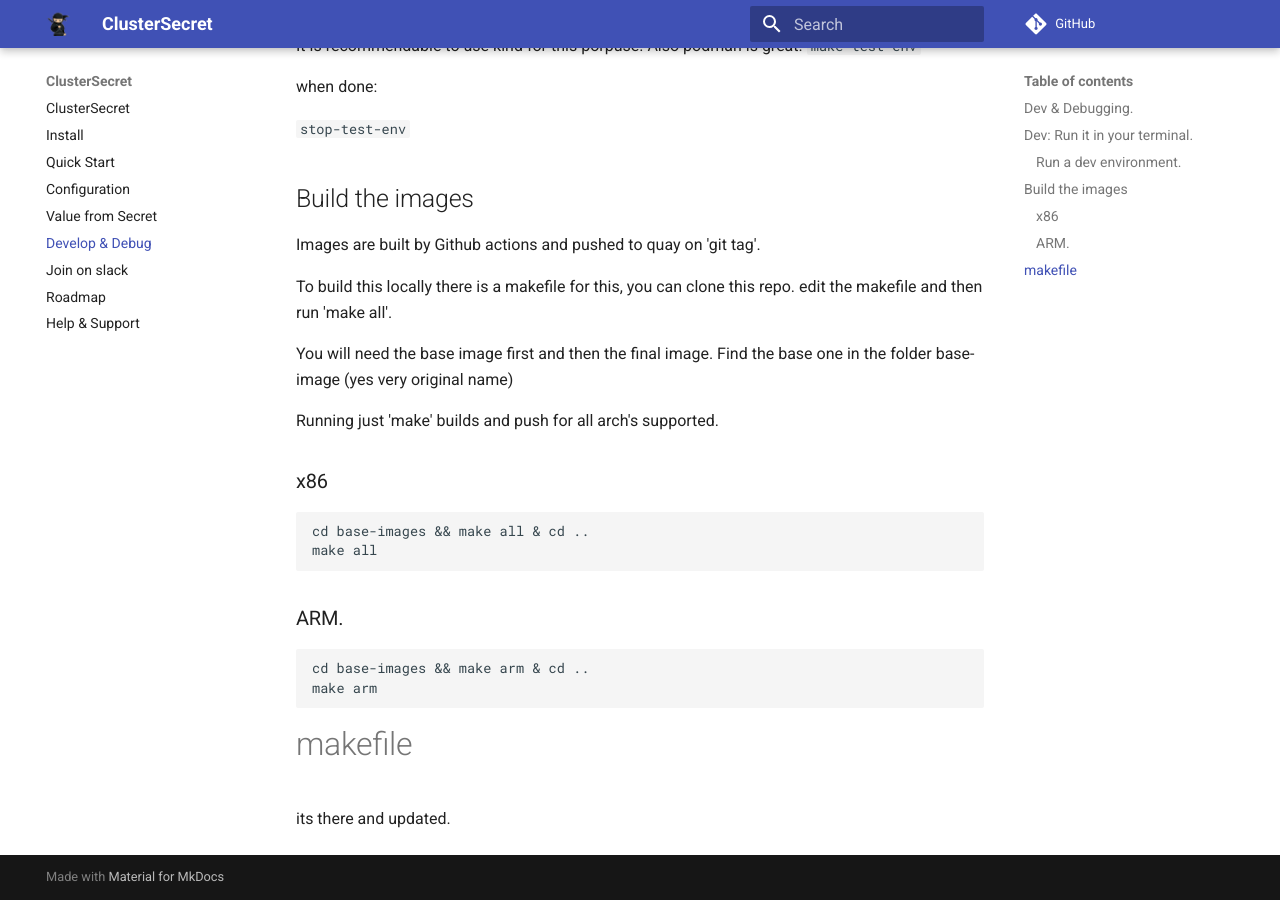
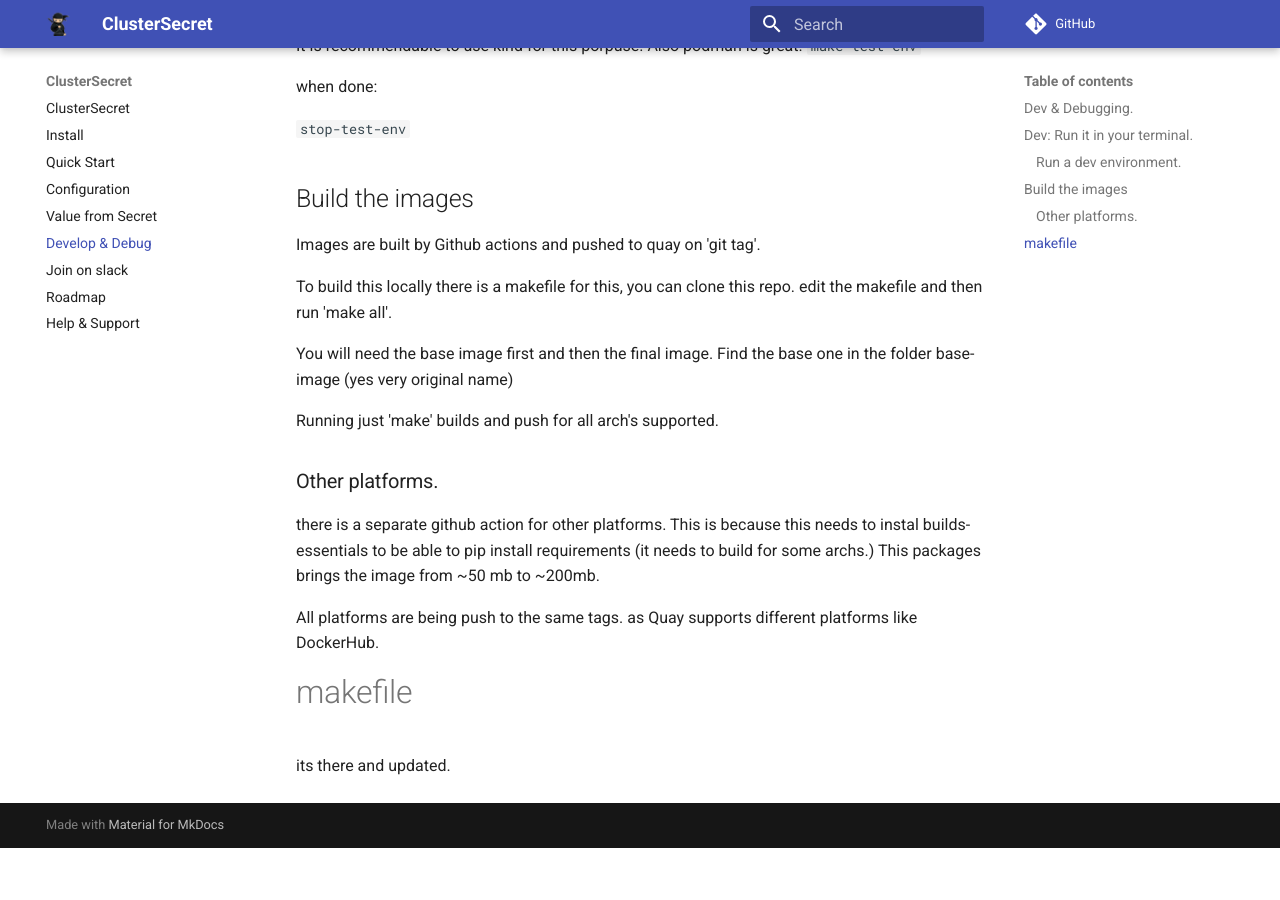
Before and after one commit to zakkg3/ClusterSecretDocs, an MkDocs documentation site: the page built from docs/dev.md, in a window 1280 px wide and 900 px high, scrolled down 711 px. Built offline with MkDocs 1.6.1 and Material for MkDocs 9.7.7, drawn with Linux system fonts in a browser that asks for light colours; comment, search, counter and statistics services are not loaded; after the commit the page ends 1559 px from its top, so only the background shows below that.

Commit message:
clarify others platforms

````diff
--- a/docs/dev.md
+++ b/docs/dev.md
@@ -38,19 +38,13 @@ Find the base one in the folder base-image (yes very original name)
 
 Running just 'make' builds and push for all arch's supported.
 
-### x86
+### Other platforms.
 
-```
-cd base-images && make all & cd ..
-make all
-```
+there is a separate github action for other platforms. This is because this needs to instal builds-essentials to be able to pip install requirements (it needs to build for some archs.)
+This packages brings the image from ~50 mb to ~200mb.
 
-### ARM.
+All platforms are being push to the same tags. as Quay supports different platforms like DockerHub.
 
-```
-cd base-images && make arm & cd ..
-make arm
-```
 
 
 # makefile
````
